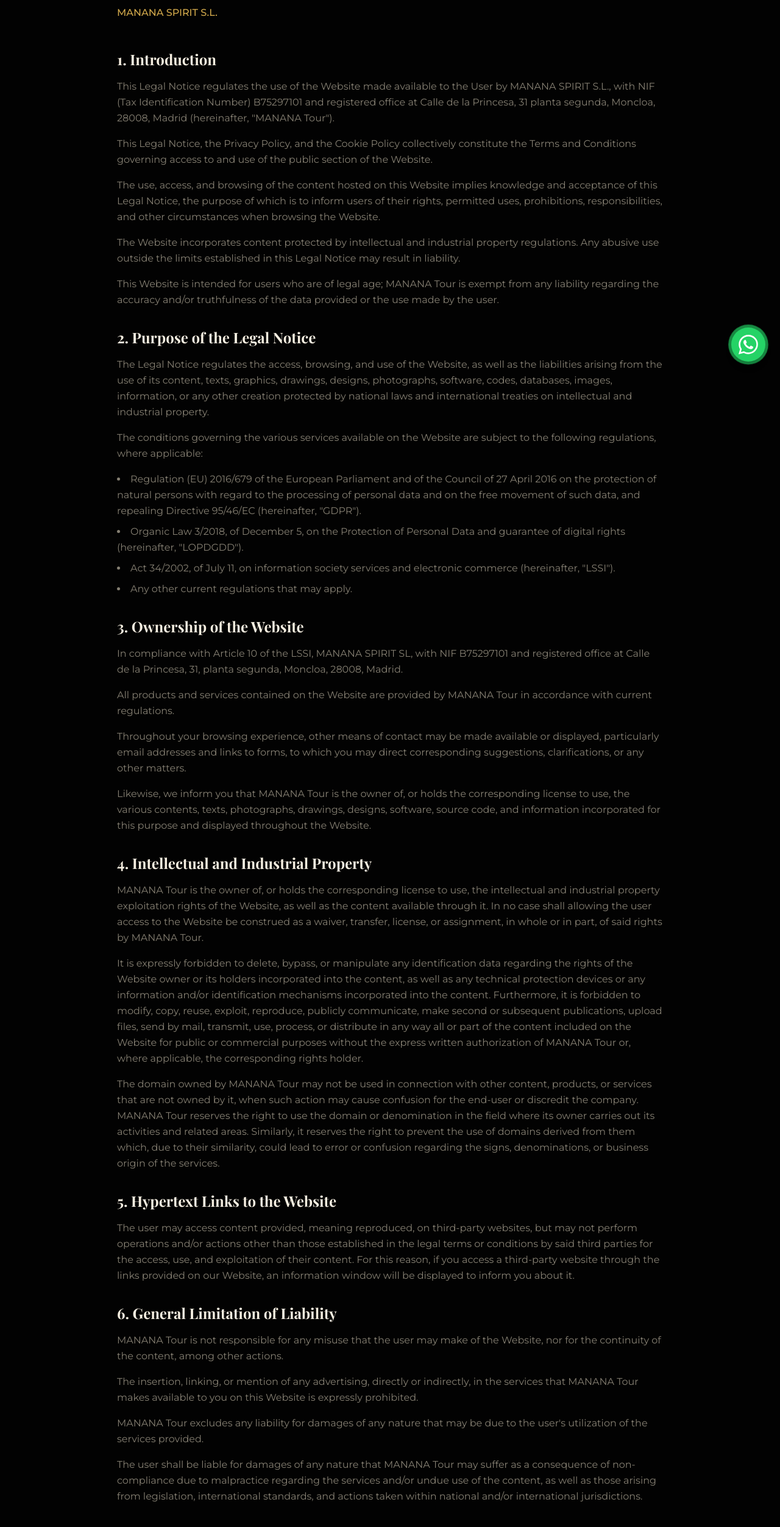
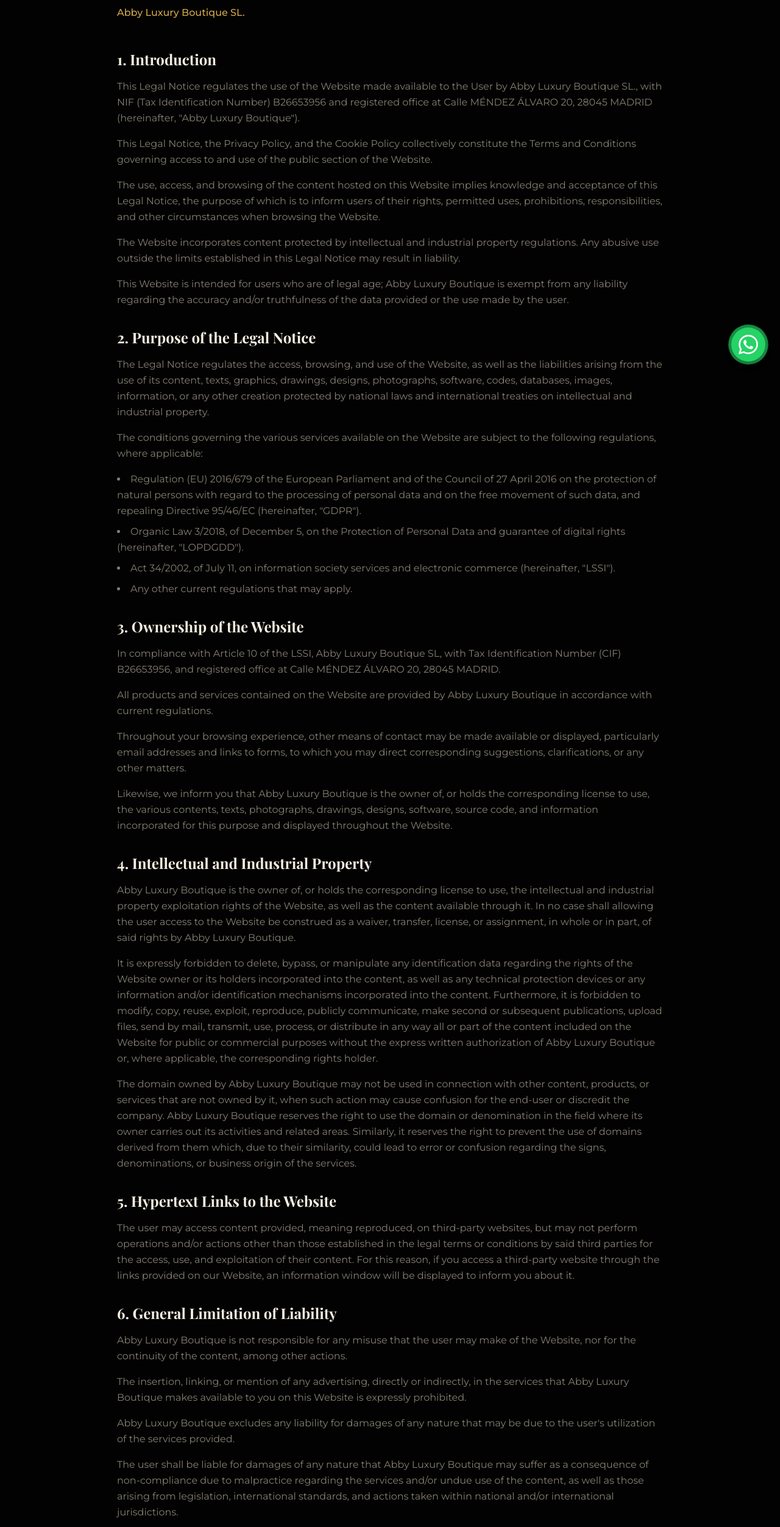
Before and after one commit to vitin22/abbyluxery, a Next.js app: page /legal in a window 1280 px wide. Shown: the part 183-2687 px from the top of the page at 61% size. Built offline with nearby package versions, Linux system fonts and the light colour scheme; a web font is replaced by a local one.

Commit message:
Adicion De Legal nombre arreglado salvado

```diff
--- a/app/legal/page.tsx
+++ b/app/legal/page.tsx
@@ -26,7 +26,7 @@ export default function LegalNoticePage() {
           <h1 className="font-serif text-4xl md:text-5xl font-bold text-foreground mb-4">
             Legal Notice
           </h1>
-          <p className="text-primary font-medium mb-12">MANANA SPIRIT S.L.</p>
+          <p className="text-primary font-medium mb-12">Abby Luxury Boutique SL.</p>
 
           <div className="prose prose-invert max-w-none space-y-8">
             {/* Section 1 */}
@@ -35,9 +35,8 @@ export default function LegalNoticePage() {
                 1. Introduction
               </h2>
               <p className="text-muted-foreground leading-relaxed">
-                This Legal Notice regulates the use of the Website made available to the User by MANANA SPIRIT S.L.,
-                with NIF (Tax Identification Number) B75297101 and registered office at Calle de la Princesa, 31
-                planta segunda, Moncloa, 28008, Madrid (hereinafter, &quot;MANANA Tour&quot;).
+                This Legal Notice regulates the use of the Website made available to the User by Abby Luxury Boutique SL.,
+                with NIF (Tax Identification Number) B26653956 and registered office at Calle MÉNDEZ ÁLVARO 20, 28045 MADRID (hereinafter, &quot;Abby Luxury Boutique&quot;).
               </p>
               <p className="text-muted-foreground leading-relaxed mt-4">
                 This Legal Notice, the Privacy Policy, and the Cookie Policy collectively constitute the Terms
@@ -53,7 +52,7 @@ export default function LegalNoticePage() {
                 Any abusive use outside the limits established in this Legal Notice may result in liability.
               </p>
               <p className="text-muted-foreground leading-relaxed mt-4">
-                This Website is intended for users who are of legal age; MANANA Tour is exempt from any liability
+                This Website is intended for users who are of legal age; Abby Luxury Boutique  is exempt from any liability
                 regarding the accuracy and/or truthfulness of the data provided or the use made by the user.
               </p>
             </section>
@@ -98,11 +97,11 @@ export default function LegalNoticePage() {
                 3. Ownership of the Website
               </h2>
               <p className="text-muted-foreground leading-relaxed">
-                In compliance with Article 10 of the LSSI, MANANA SPIRIT SL, with NIF B75297101 and registered
-                office at Calle de la Princesa, 31, planta segunda, Moncloa, 28008, Madrid.
+                In compliance with Article 10 of the LSSI, Abby Luxury Boutique SL, with Tax Identification Number (CIF) B26653956, and registered
+                office at Calle MÉNDEZ ÁLVARO 20, 28045 MADRID.
               </p>
               <p className="text-muted-foreground leading-relaxed mt-4">
-                All products and services contained on the Website are provided by MANANA Tour in accordance
+                All products and services contained on the Website are provided by Abby Luxury Boutique in accordance
                 with current regulations.
               </p>
               <p className="text-muted-foreground leading-relaxed mt-4">
@@ -111,7 +110,7 @@ export default function LegalNoticePage() {
                 clarifications, or any other matters.
               </p>
               <p className="text-muted-foreground leading-relaxed mt-4">
-                Likewise, we inform you that MANANA Tour is the owner of, or holds the corresponding license to
+                Likewise, we inform you that Abby Luxury Boutique is the owner of, or holds the corresponding license to
                 use, the various contents, texts, photographs, drawings, designs, software, source code, and
                 information incorporated for this purpose and displayed throughout the Website.
               </p>
@@ -123,10 +122,10 @@ export default function LegalNoticePage() {
                 4. Intellectual and Industrial Property
               </h2>
               <p className="text-muted-foreground leading-relaxed">
-                MANANA Tour is the owner of, or holds the corresponding license to use, the intellectual and
+                Abby Luxury Boutique is the owner of, or holds the corresponding license to use, the intellectual and
                 industrial property exploitation rights of the Website, as well as the content available through
                 it. In no case shall allowing the user access to the Website be construed as a waiver, transfer,
-                license, or assignment, in whole or in part, of said rights by MANANA Tour.
+                license, or assignment, in whole or in part, of said rights by Abby Luxury Boutique.
               </p>
               <p className="text-muted-foreground leading-relaxed mt-4">
                 It is expressly forbidden to delete, bypass, or manipulate any identification data regarding the
@@ -135,13 +134,13 @@ export default function LegalNoticePage() {
                 Furthermore, it is forbidden to modify, copy, reuse, exploit, reproduce, publicly communicate, make
                 second or subsequent publications, upload files, send by mail, transmit, use, process, or distribute
                 in any way all or part of the content included on the Website for public or commercial purposes
-                without the express written authorization of MANANA Tour or, where applicable, the corresponding
+                without the express written authorization of Abby Luxury Boutique or, where applicable, the corresponding
                 rights holder.
               </p>
               <p className="text-muted-foreground leading-relaxed mt-4">
-                The domain owned by MANANA Tour may not be used in connection with other content, products, or
+                The domain owned by Abby Luxury Boutique may not be used in connection with other content, products, or
                 services that are not owned by it, when such action may cause confusion for the end-user or
-                discredit the company. MANANA Tour reserves the right to use the domain or denomination in the
+                discredit the company. Abby Luxury Boutique reserves the right to use the domain or denomination in the
                 field where its owner carries out its activities and related areas. Similarly, it reserves the
                 right to prevent the use of domains derived from them which, due to their similarity, could lead
                 to error or confusion regarding the signs, denominations, or business origin of the services.
@@ -168,19 +167,19 @@ export default function LegalNoticePage() {
                 6. General Limitation of Liability
               </h2>
               <p className="text-muted-foreground leading-relaxed">
-                MANANA Tour is not responsible for any misuse that the user may make of the Website, nor for
+                Abby Luxury Boutique is not responsible for any misuse that the user may make of the Website, nor for
                 the continuity of the content, among other actions.
               </p>
               <p className="text-muted-foreground leading-relaxed mt-4">
                 The insertion, linking, or mention of any advertising, directly or indirectly, in the services
-                that MANANA Tour makes available to you on this Website is expressly prohibited.
+                that Abby Luxury Boutique makes available to you on this Website is expressly prohibited.
               </p>
               <p className="text-muted-foreground leading-relaxed mt-4">
-                MANANA Tour excludes any liability for damages of any nature that may be due to the user&apos;s
+                Abby Luxury Boutique excludes any liability for damages of any nature that may be due to the user&apos;s
                 utilization of the services provided.
               </p>
               <p className="text-muted-foreground leading-relaxed mt-4">
-                The user shall be liable for damages of any nature that MANANA Tour may suffer as a consequence
+                The user shall be liable for damages of any nature that Abby Luxury Boutique may suffer as a consequence
                 of non-compliance due to malpractice regarding the services and/or undue use of the content, as
                 well as those arising from legislation, international standards, and actions taken within national
                 and/or international jurisdictions.
@@ -193,14 +192,14 @@ export default function LegalNoticePage() {
                 7. Information Security
               </h2>
               <p className="text-muted-foreground leading-relaxed">
-                MANANA Tour keeps any data provided by the user protected by means of a current and valid SSL
+                Abby Luxury Boutique keeps any data provided by the user protected by means of a current and valid SSL
                 (&quot;Secure Sockets Layer&quot;) security certificate, which creates an encrypted link between the web
                 server and your browser in order to guarantee security between internet connections, preventing
                 potential cybercriminals from accessing or modifying the information transferred between the
                 two systems.
               </p>
               <p className="text-muted-foreground leading-relaxed mt-4">
-                Through this certificate, MANANA Tour guarantees the protection of any information provided by
+                Through this certificate, Abby Luxury Boutique guarantees the protection of any information provided by
                 the user, such as:
               </p>
               <ul className="text-muted-foreground leading-relaxed mt-4 list-disc list-inside space-y-2">
@@ -221,12 +220,12 @@ export default function LegalNoticePage() {
                 8. Suspension of Website Access and Services
               </h2>
               <p className="text-muted-foreground leading-relaxed">
-                MANANA Tour may choose to interrupt, suspend, or unilaterally terminate access to the content
+                Abby Luxury Boutique may choose to interrupt, suspend, or unilaterally terminate access to the content
                 of the Website, regardless of the provisions in these conditions. These situations shall not
                 alter the validity of the prohibitions on the use of the content set forth in the Legal Notice.
               </p>
               <p className="text-muted-foreground leading-relaxed mt-4">
-                Furthermore, MANANA Tour will take appropriate measures, as far as possible, to notify users
+                Furthermore, Abby Luxury Boutique will take appropriate measures, as far as possible, to notify users
                 of this suspension, interruption, or termination of access to the content.
               </p>
             </section>
@@ -242,7 +241,7 @@ export default function LegalNoticePage() {
                 such nullity or inapplicability shall not affect the remaining conditions contained on the Website.
               </p>
               <p className="text-muted-foreground leading-relaxed mt-4">
-                The failure of MANANA Tour to exercise or enforce any right or provision contained in these
+                The failure of Abby Luxury Boutique to exercise or enforce any right or provision contained in these
                 conditions shall not constitute a waiver thereof, unless acknowledged and agreed to in writing
                 by the company.
               </p>
@@ -260,11 +259,11 @@ export default function LegalNoticePage() {
                 correspond to them.
               </p>
               <p className="text-muted-foreground leading-relaxed mt-4">
-                These terms of use are valid for as long as they remain displayed. Therefore, MANANA Tour
+                These terms of use are valid for as long as they remain displayed. Therefore, Abby Luxury Boutique
                 advises the user to review them carefully each time they access the Website.
               </p>
               <p className="text-muted-foreground leading-relaxed mt-4">
-                MANANA Tour reserves the right to unilaterally modify these conditions at any time, in whole
+                Abby Luxury Boutique reserves the right to unilaterally modify these conditions at any time, in whole
                 or in part. The modification will take effect from the moment of its publication on the Website.
               </p>
             </section>
```
